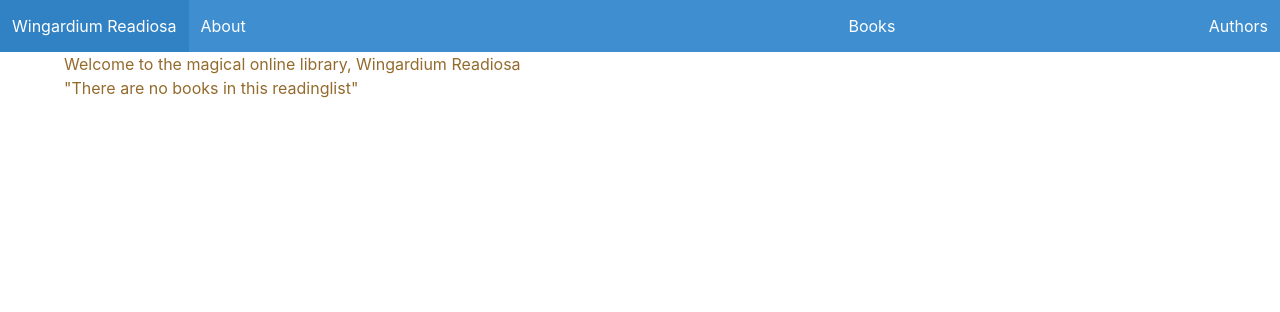
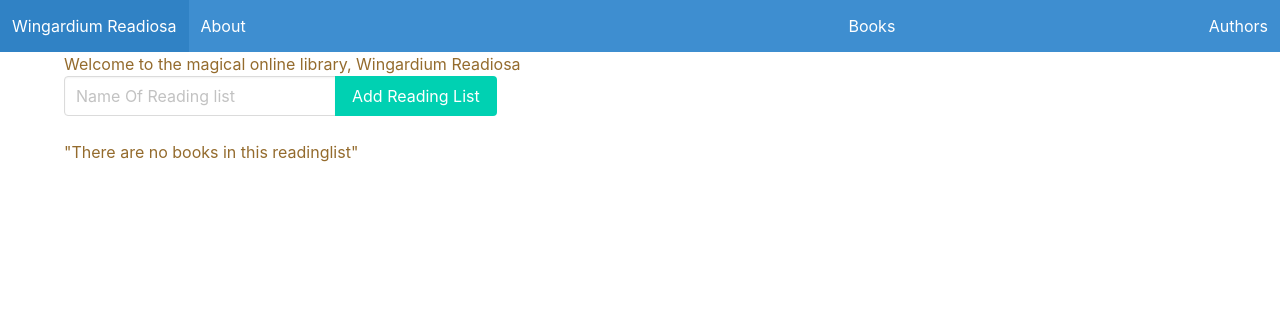
Before and after one commit to kellims/Wingardium_Readiosa, a Django app: page / in a window 1280 px wide. Shown: the top 312 px of the page. Run offline with Django 4.2, Linux system fonts and the light colour scheme; data that the repository does not hold is empty.

Commit message:
debugged after connecting neon

```diff
--- a/main_app/templates/home.html
+++ b/main_app/templates/home.html
@@ -1,12 +1,32 @@
 {% extends 'base.html' %}
 {% block content %}
 <h1>Welcome to the magical online library, Wingardium Readiosa</h1>
+<form class="mb-5" action="{% url 'readinglist_create' %}" method="post">
+    {% csrf_token %}
+    <div class="field has-addons">
+        <div class="control">
+            <input
+                class="input"
+                type="text"
+                name="title"
+                placeholder="Name Of Reading list"
+                required
+            />
+        </div>
+
+        <div class="control">
+            <input class="button is-primary" type="submit" value="Add Reading List" />
+        </div>
+    </div>
+</form>
 <div class="home__readinglists">
     {% for readinglist in readinglists %}
 
         <div class="readinglist mb-5">
             <h3 class="title is-3 has-text-info">{{readinglist.title}}</h3>
             <hr />
+        </div>
+
 
             {% for book in readinglist.books.all %}
 
--- a/main_app/urls.py
+++ b/main_app/urls.py
@@ -16,4 +16,5 @@ urlpatterns = [
   path('books/<int:pk>/update',views.BookUpdate.as_view(), name="book_update"),
   path('books/<int:pk>/delete',views.BookDelete.as_view(), name="book_delete"),
   path('readinglists/<int:pk>/books/<int:book_pk>/', views.ReadinglistBookAssoc.as_view(), name="readinglist_book_assoc"),
+  path('readinglists/new/', views.ReadingListCreate.as_view(), name="readinglist_create"),
 ]
--- a/main_app/views.py
+++ b/main_app/views.py
@@ -129,7 +129,14 @@ class ReadinglistBookAssoc(View):
     def get(self, request, pk, book_pk):
         assoc = request.GET.get("assoc")
         if assoc == "remove":
-            Readinglist.objects.get(pk=pk).book.remove(book_pk)
+            Readinglist.objects.get(pk=pk).books.remove(book_pk)
         if assoc == "add":
-            Readinglist.objects.get(pk=pk).book.add(book_pk)
+            Readinglist.objects.get(pk=pk).books.add(book_pk)
         return redirect('home')
+
+class ReadingListCreate(View):
+
+    def post(self, request):
+        title = request.POST.get("title")
+        readinglist = Readinglist.objects.create(title=title)
+        return redirect('home')
```
Also changed, not shown: Wingardium_Readiosa_project/settings.py (+12 -4 lines), 1 other file.
